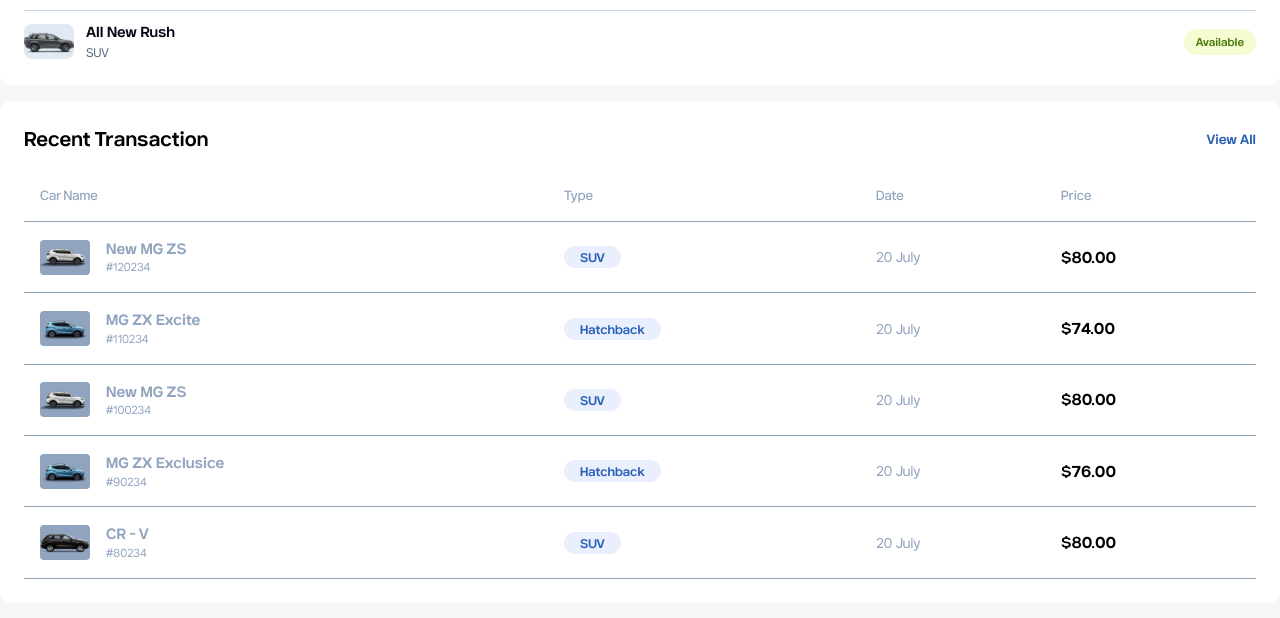
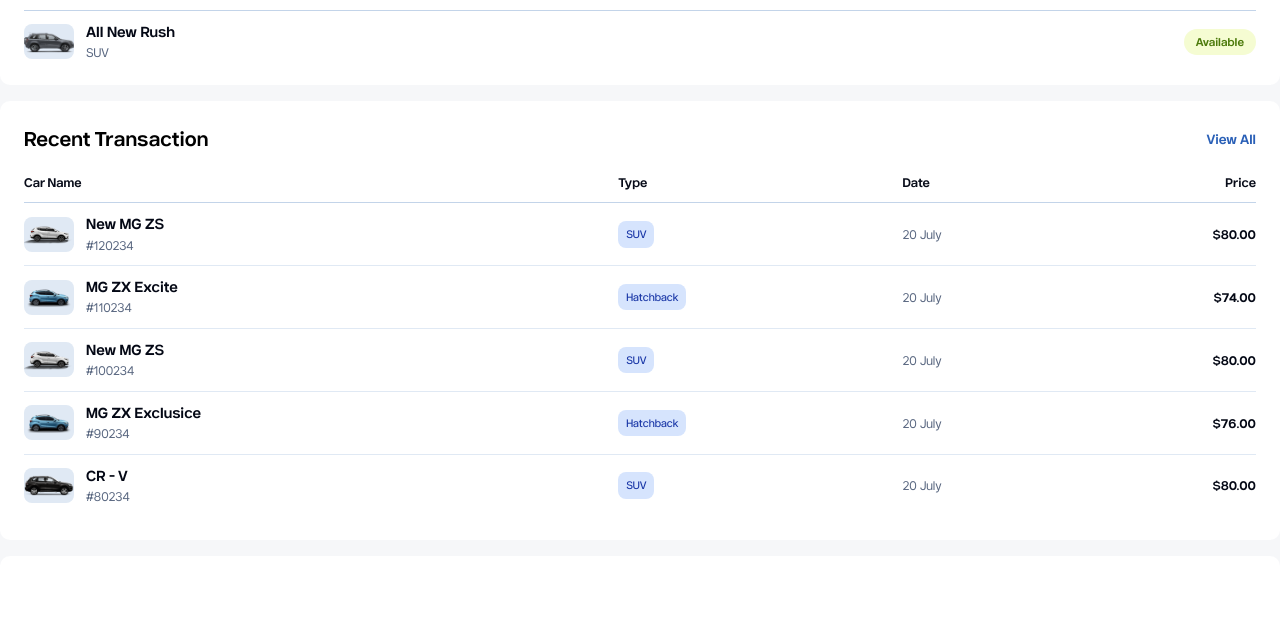
Before and after one commit to mehmetbacik/car-rental, a Nuxt app: page /dashboard in a window 1280 px wide. Shown: the part 2550-3168 px from the top of the page. Built offline with nearby package versions, Linux system fonts and the light colour scheme; no server answers.

Commit message:
style: refine dashboard styling
Improved the styling across the dashboard by refining layouts, spacing, and visual consistency.

```diff
--- a/app/components/dashboard/TopRentalsTable/index.vue
+++ b/app/components/dashboard/TopRentalsTable/index.vue
@@ -13,7 +13,7 @@ const topRentals = computed(() => {
 </script>
 
 <template>
-  <div class="top-rentals-card">
+  <div class="topRentals-content">
     <div class="card-header">
       <h3>Recent Transaction</h3>
       <NuxtLink to="/dashboard/inventory" class="view-all">View All</NuxtLink>
--- a/app/styles/dashboard/_recentInventory.scss
+++ b/app/styles/dashboard/_recentInventory.scss
@@ -1,3 +1,4 @@
+.recentInventory {
   .recentInventory-content {
     width: 100%;
     min-width: 0;
@@ -110,3 +111,4 @@
       }
     }
   }
+}
--- a/app/styles/dashboard/_topRentalsTable.scss
+++ b/app/styles/dashboard/_topRentalsTable.scss
@@ -1,10 +1,15 @@
-.top-rentals-card {
+.recentTransactions {
+  .topRentals-content {
+    width: 100%;
+    min-width: 0;
+    box-sizing: border-box;
+    background: var(--card-bg);
     .card-header {
       display: flex;
+      align-items: center;
       justify-content: space-between;
-    align-items: center;
-    margin-bottom: $spacing-unit * 4;
-
+      gap: $spacing-unit * 4;
+      margin-bottom: $spacing-unit * 5;
       h3 {
         font-size: $font-size-base * 1.2;
         color: $color-black;
@@ -16,82 +21,138 @@
         text-decoration: none;
       }
     }
+    .table-container {
+      width: 100%;
+      overflow-x: auto;
+      scrollbar-width: thin;
+      scrollbar-color: $secondary-200 transparent;
+      &::-webkit-scrollbar {
+        height: 4px;
       }
-
-.table-container {
-  overflow-x: auto;
+      &::-webkit-scrollbar-track {
+        background: transparent;
       }
-
+      &::-webkit-scrollbar-thumb {
+        background: $secondary-200;
+        border-radius: 10px;
+      }
       .rentals-table {
         width: 100%;
+        min-width: 600px;
         border-collapse: collapse;
-
+        table-layout: auto;
+        thead {
+          tr {
+            border-bottom: 1px solid $secondary-200;
+          }
           th {
+            padding: 0 $spacing-unit * 3 $spacing-unit * 3;
+            color: $secondary-800;
+            font-size: $font-size-base * 0.75;
+            font-weight: 600;
+            line-height: 1.4;
             text-align: left;
-    padding: $spacing-unit * 4;
-    color: $secondary-300;
-    font-size: $font-size-base * 0.8;
-    font-weight: 500;
-    border-bottom: 1px solid $secondary-300;
+            white-space: nowrap;
+            &:first-child {
+              padding-left: 0;
             }
-
+            &:last-child {
+              padding-right: 0;
+              text-align: right;
+            }
+          }
+        }
+        tbody {
+          tr {
+            border-bottom: 1px solid $secondary-100;
+            transition: $transition-base;
+            cursor: pointer;
+            &:last-child {
+              border-bottom: none;
+            }
+            &:hover {
+              background: $secondary-100;
+            }
+          }
           td {
-    padding-block: $spacing-unit * 4;
-    padding-inline: $spacing-unit * 4;
-    border-bottom: 1px solid $secondary-300;
+            padding: $spacing-unit * 3;
+            color: $secondary-700;
+            font-size: $font-size-base * 0.75;
             vertical-align: middle;
+            white-space: nowrap;
+            &:first-child {
+              padding-left: 0;
+            }
+            &:last-child {
+              padding-right: 0;
+              text-align: right;
+            }
+          }
+        }
+      }
     }
 
     .car-info {
       display: flex;
       align-items: center;
-    gap: $spacing-unit * 4;
-
+      gap: $spacing-unit * 3;
+      min-width: 160px;
       .car-thumb {
         width: 50px;
         height: 35px;
+        flex: 0 0 50px;
         object-fit: contain;
-      background: $secondary-300;
-      border-radius: 4px;
+        border-radius: 8px;
+        background: $secondary-100;
       }
-
+    }
     .car-details {
       display: flex;
       flex-direction: column;
+      min-width: 0;
+      gap: $spacing-unit;
       .name {
-        font-weight: 700;
-        color: $secondary-300;
-        font-size: $font-size-base * 0.9;
+        max-width: 140px;
+        overflow: hidden;
+        color: $secondary-900;
+        font-size: $font-size-base * 0.875;
+        font-weight: 600;
+        line-height: 1.3;
+        text-overflow: ellipsis;
+        white-space: nowrap;
       }
       .id {
-        font-size: $font-size-base * 0.7;
-        color: $secondary-300;
-      }
+        color: $secondary-400;
+        font-size: $font-size-base * 0.75;
+        font-weight: 400;
+        line-height: 1.3;
       }
     }
 
     .type-badge {
-    background: rgba(53, 99, 233, 0.1);
-    color: $information-700;
-    padding-block: $spacing-unit;
-    padding-inline: $spacing-unit * 4;
-    border-radius: 20px;
+      display: inline-flex;
+      align-items: center;
+      padding-inline: $spacing-unit * 2;
+      padding-block: $spacing-unit * 2;
+      background: $primary-neutral-palette-100;
+      border-radius: 8px;
+      color: $primary-neutral-palette-700;
+      font-size: $font-size-base * 0.65;
+      font-weight: 500;
+      line-height: 1;
+      white-space: nowrap;
+    }
+
+    .date {
+      color: $secondary-400;
+      font-size: $font-size-base * 0.75;
+      font-weight: 400;
+    }
+
+    .price {
+      color: $secondary-900;
       font-size: $font-size-base * 0.75;
       font-weight: 600;
     }
-
-  .date {
-    color: $secondary-300;
-    font-size: $font-size-base * 0.85;
-  }
-  .price {
-    font-weight: 700;
-    color: $color-black;
-    font-size: $font-size-base * 0.95;
   }
 }
-
-
-tr:hover td {
-  background: rgba(144, 163, 191, 0.05);
-}
--- a/app/styles/pages/_dashboard.scss
+++ b/app/styles/pages/_dashboard.scss
@@ -707,27 +707,6 @@
   border: 1px solid $color-black;
   background: $color-white;
   color: $color-black;
-}
-
-.rentals-table {
-  overflow-x: auto;
-  table {
-    width: 100%;
-    border-collapse: collapse;
-  }
-  th {
-    text-align: left;
-    padding: $spacing-unit * 5;
-    color: $secondary-400;
-    font-size: $font-size-base * 0.85;
-    border-bottom: 1px solid $color-black;
-  }
-  td {
-    padding: $spacing-unit * 5;
-    vertical-align: middle;
-    border-bottom: 1px solid $color-black;
-    font-size: $font-size-base * 0.9;
-  }
 }
 
 .order-id {
```
Lines whose indentation alone changed are shown as unchanged.
